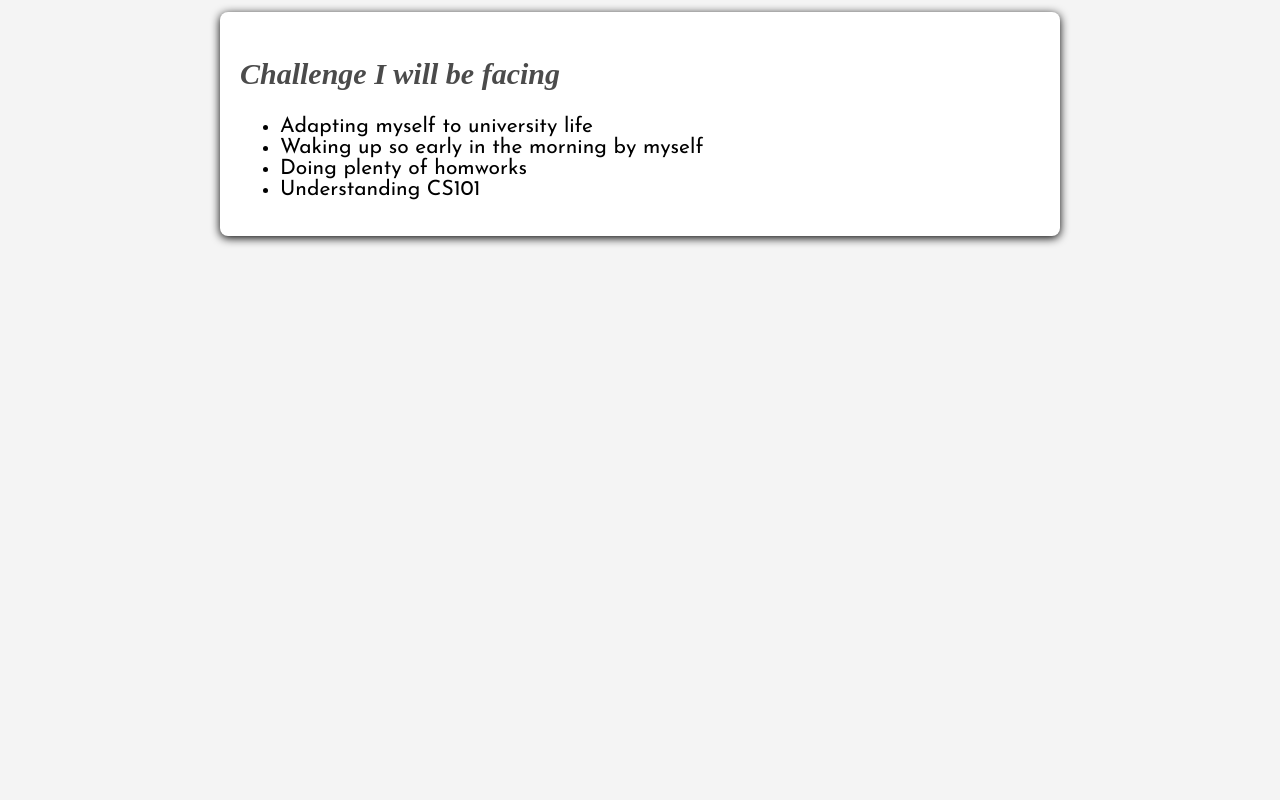
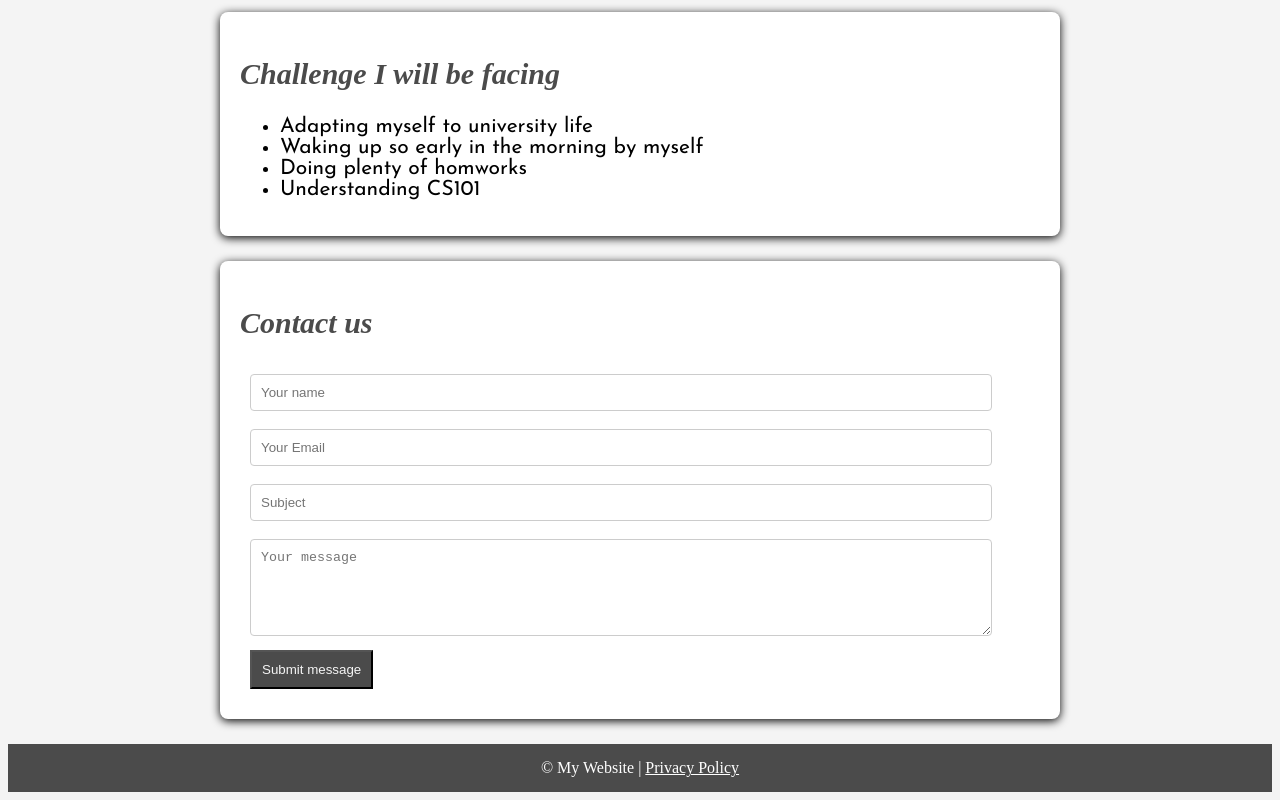
Before and after one commit to onkky/6709616855_MyCSTUStory, a plain HTML site: page myjourney.html in a window 1280 px wide. Shown: the part 702-1502 px from the top of the page. Before the commit the page ends 963 px from the top, so only its background shows below. Drawn offline with Linux system fonts and the light colour scheme.

Commit message:
Adding form and footer in myjourney.html

```diff
--- a/myjourney.css
+++ b/myjourney.css
@@ -41,3 +41,30 @@ h2{
 body {
     background-color: #f4f4f4;
 }
+ .form {
+    width: 100%;
+    padding: 10px;
+    border-radius: 4px;
+ }
+ form input {
+    display: block;
+    margin: 10 5px;
+ }
+ form input, form textarea {
+    width: 90%;
+    padding: 10px;
+    border: 1px solid #ccc;
+    border-radius: 4px;
+}
+form button {
+    background-color:#4b4b4b;
+    color: #f4f4f4;
+    margin-top: 10px;
+    padding: 10px;
+}
+footer {
+    background-color: #4b4b4b;
+    padding: 15px;
+    text-align: center;
+    position: static;
+}
--- a/myjourney.html
+++ b/myjourney.html
@@ -49,5 +49,22 @@
                 <li>Understanding CS101</li>
             </ul>
          </div>
+
+            <div class="section">
+                <h2>Contact us</h2>
+                <form class="form">
+                    <input type="text" name="Name" placeholder="Your name" required> <br>
+                    <input type="email" name="Email" placeholder="Your Email" required> <br>
+                    <input type="text" name="subject" placeholder="Subject" required> <br>
+                    <textarea name="message" rows="5" placeholder="Your message" required></textarea><br>
+                    <button type="submit">Submit message</button>
+                </form>
+            </div>
+
+            <div>
+                <footer>
+                    <p2 style="color: #fff;"> &copy; My Website | <a href="https://papertoilet.com/" style="color: #fff;">Privacy Policy</a></p2>
+                </footer>
+            </div>
     </body>
 </html>
```
